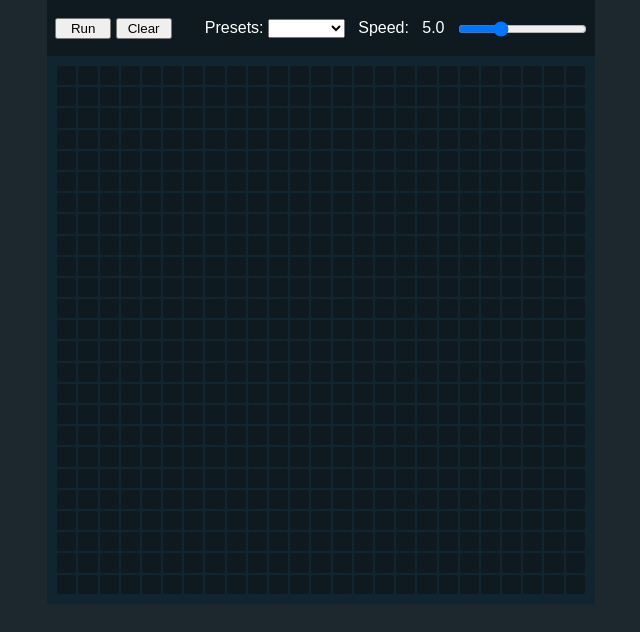
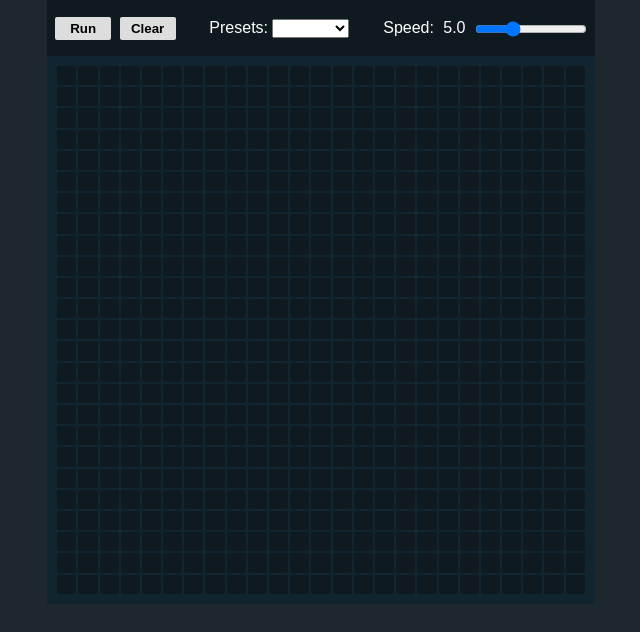
Before and after one commit to aoswalt/web-life, a plain HTML site: page life.html in a window 1280 px wide. Shown: the whole page, without its empty margins (319-959 px from the left). Drawn offline with nearby package versions, Linux system fonts and the light colour scheme.

Commit message:
Tinkering with control css, primairly buttons. Still need some work.

```diff
--- a/main.css
+++ b/main.css
@@ -64,7 +64,7 @@ span {
 }
 
 #gamePresetControls {
-    margin-left: 1.25rem;
+    /*margin-left: 0.75rem;*/
 }
 
 #gameSpeedControls {
@@ -75,12 +75,35 @@ span {
 #gameSpeedDisplay {
     display: inline-block;
     text-align: center;
-    width: 2.5rem;
+    width: 2rem;
+}
+
+#gameSpeedRange {
+    width: 7rem;
 }
 
 input[type="button"] {
     width: 3.5rem;
-    padding: 0.05rem 0.5rem;
+    padding: 0.25rem 0.5rem;
+    color: black;
+    font-weight: bold;
+    background-color: #DDD;
+    border: none;
+    cursor: pointer;
+    border-radius: 0.125rem;
+}
+
+input[type="button"]:hover {
+    background-color: #7ACEDD;
+}
+
+input[type="button"]:active {
+    background-color: #5AAEBD;
+    color: white;
+}
+
+input[type="button"]:not(:last-of-type) {
+    margin-right: 0.25rem;
 }
 
 .clearfix::after {
```
